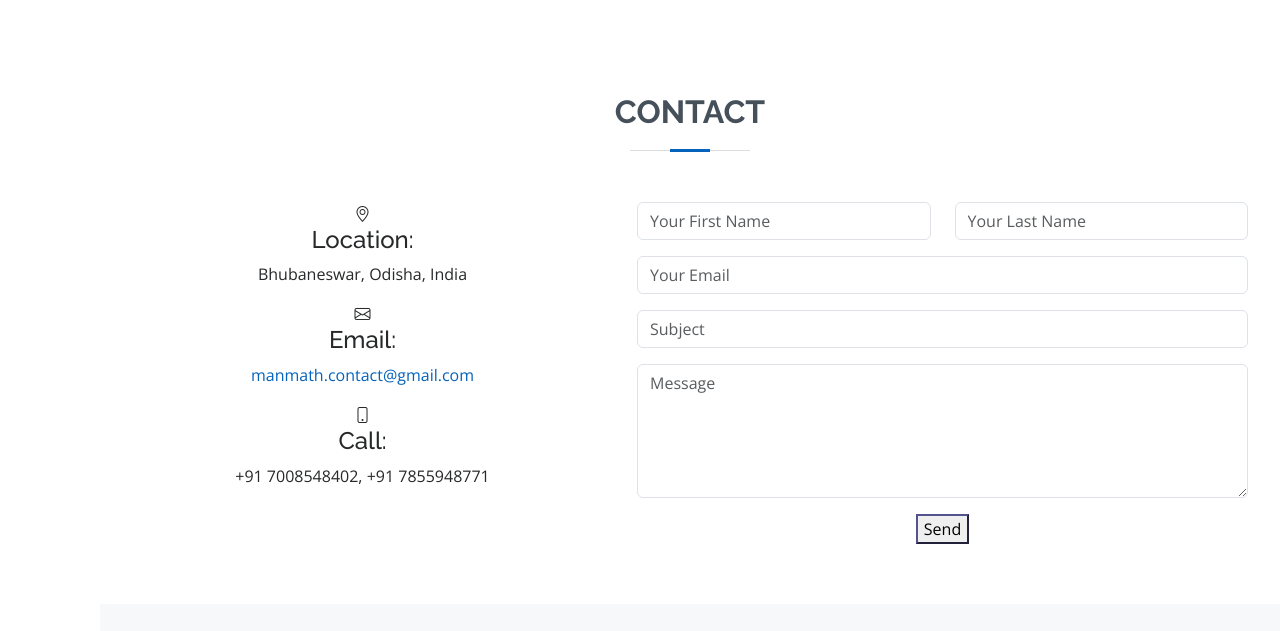
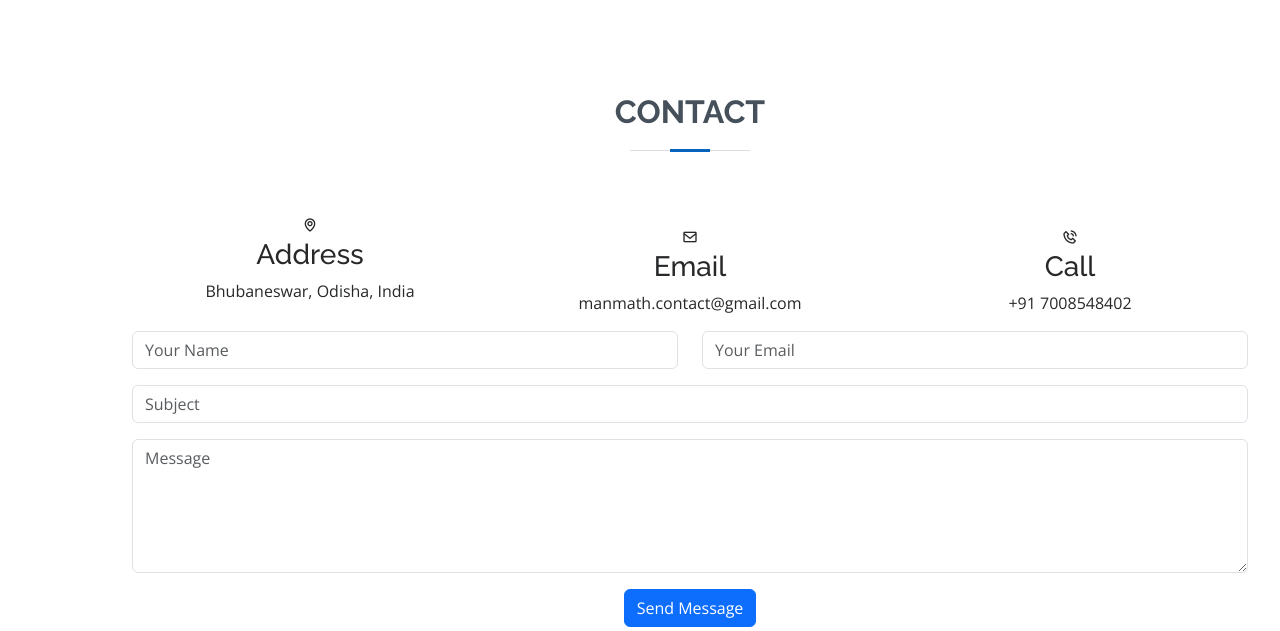
Before and after one commit to Manmath766/Manmath766.github.io, a plain HTML site: page index.html in a window 1280 px wide. Shown: the part 3623-4254 px from the top of the page. Drawn offline with nearby package versions, Linux system fonts and the light colour scheme.

Commit message:
Update index.html

```diff
--- a/index.html
+++ b/index.html
@@ -358,65 +358,144 @@
 <!-- ======= Contact Section ======= -->
 <section id="contact" class="contact">
   <div class="container" data-aos="fade-up">
+
     <div class="section-title">
       <h2>Contact</h2>
+      <p></p>
     </div>
-    <div class="row">
-      <div class="col-lg-5" >
-        <div class="info" style="margin-left: 10px;">
-          <i class="bi bi-geo-alt"></i>
-          <h4>Location:</h4>
+
+    <div class="row align-items-center"> <!-- Use align-items-center to vertically center align the sections -->
+
+      <!-- Column for "Address" -->
+      <div class="col-lg-4">
+        <div class="info-box">
+          <i class="bx bx-map"></i>
+          <h3>Address</h3>
           <p>Bhubaneswar, Odisha, India</p>
         </div>
-        <div class="info" style="margin-left: 10px;">
-          <i class="bi bi-envelope"></i>
-          <h4>Email:</h4>
-          <p><a href="mailto:manmath.contact@gmail.com">manmath.contact@gmail.com</a></p>
       </div>
-        <div class="info" style="margin-left: 10px;">
-          <i class="bi bi-phone"></i>
-          <h4>Call:</h4>
-          <p>+91 7008548402, +91 7855948771</p>
+
+      <!-- Column for "Email" -->
+      <div class="col-lg-4">
+        <div class="info-box mt-4">
+          <i class="bx bx-envelope"></i>
+          <h3>Email</h3>
+          <p>manmath.contact@gmail.com</p>
         </div>
       </div>
-      <div class="col-lg-7">
-        <form id="contactForm" class="php-email-form" style="padding-left: 30px;">
+
+      <!-- Column for "Call" -->
+      <div class="col-lg-4">
+        <div class="info-box mt-4">
+          <i class="bx bx-phone-call"></i>
+          <h3>Call</h3>
+          <p>+91 7008548402</p>
+        </div>
+      </div>
+
+    </div>
+
+    <!-- Form -->
+    <div class="row align-items-center"> <!-- Center the form horizontally -->
+      <div class="col-lg-12">
+        <div class="text-center"> <!-- Center the form horizontally -->
+          <form id="contactForm" action="https://formspree.io/f/xayrdeeq" method="POST" role="form" class="php-email-form">
             <div class="row">
               <div class="col-md-6 form-group">
-              <input type="text" name="first_name" class="form-control" id="first_name" placeholder="Your First Name" required>
+                <input type="text" name="name" class="form-control" id="name" placeholder="Your Name" required>
               </div>
               <div class="col-md-6 form-group mt-3 mt-md-0">
-              <input type="text" name="last_name" class="form-control" id="last_name" placeholder="Your Last Name" required>
+                <input type="email" class="form-control" name="email" id="email" placeholder="Your Email" required>
               </div>
-          </div>
-          <div class="form-group mt-3">
-            <input type="email" class="form-control" name="email" id="email" placeholder="Your Email" required>
             </div>
             <div class="form-group mt-3">
               <input type="text" class="form-control" name="subject" id="subject" placeholder="Subject" required>
             </div>
             <div class="form-group mt-3">
-            <textarea class="form-control" name="message" id="message" rows="5" placeholder="Message" required></textarea>
+              <textarea class="form-control" name="message" rows="5" placeholder="Message" required></textarea>
             </div>
-          <div class="text-center mt-3">
-            <button type="submit" class="send-message-btn" style="border-color: rgb(83, 83, 142);">Send</button>
+            <div class="my-3">
+              <div class="loading"></div>
+              <div class="sent-message"></div>
             </div>
+            <div class="text-center"><button type="submit" class="btn btn-primary">Send Message</button></div>
           </form>
         </div>
       </div>
     </div>
-</section>
-<!-- End Contact Section -->
+
+  </div>
+</section><!-- End Contact Section -->
+
+
+
+
+
+
+
+
+
+
+
+
+
+
+
+
+
 
 <script>
-  // Reset the form fields after submission
-  document.getElementById("contactForm").addEventListener("submit", function(event) {
-    // Prevent the default form submission
-    event.preventDefault();
-    // Clear all form fields
-    document.getElementById("contactForm").reset();
+  document.getElementById('contactForm').addEventListener('submit', function (event) {
+    event.preventDefault(); // Prevent default form submission
+
+    // Get form data
+    var formData = new FormData(this);
+
+    // Send form data using fetch
+    fetch(this.action, {
+      method: 'POST',
+      body: formData
+    })
+    .then(response => {
+      if (response.ok) {
+        // If the response is ok, display success message
+        document.querySelector('.sent-message').innerHTML = 'Message sent successfully.Thank you';
+        // Clear form fields
+        document.getElementById('name').value = '';
+        document.getElementById('email').value = '';
+        document.getElementById('subject').value = '';
+        document.getElementById('message').value = '';
+      } else {
+        // If the response is not ok, display an error message
+        throw new Error('Failed to send message');
+      }
+    })
+    .catch(error => {
+      console.error('Error:', error);
+      // Display error message
+      document.querySelector('.sent-message').innerHTML = 'Message sent successfully.Thank you';
+    });
   });
 </script>
+
+
+
+
+
+
+
+
+
+
+
+
+
+
+
+
+
+
+
 
 
 
@@ -451,32 +530,6 @@
 
   <!-- Template Main JS File -->
   <script src="assets/js/main.js"></script>
-  <script>
-    document.getElementById("contactForm").addEventListener("submit", function(event) {
-      event.preventDefault(); // Prevent the default form submission
-
-      // Get form data
-      var formData = new FormData(this);
-
-      // Send form data using AJAX
-      fetch("send_email.php", {
-          method: "POST",
-          body: formData
-        })
-        .then(response => {
-          if (response.ok) {
-            alert("Message sent successfully!"); // Show success message
-            document.getElementById("contactForm").reset(); // Reset form fields
-          } else {
-            throw new Error("Failed to send message");
-          }
-        })
-        .catch(error => {
-          console.error("Error:", error);
-          alert("Failed to send message. Please try again later.");
-        });
-    });
-  </script>
 
 </body>
 
```
Lines whose indentation alone changed are shown as unchanged.
